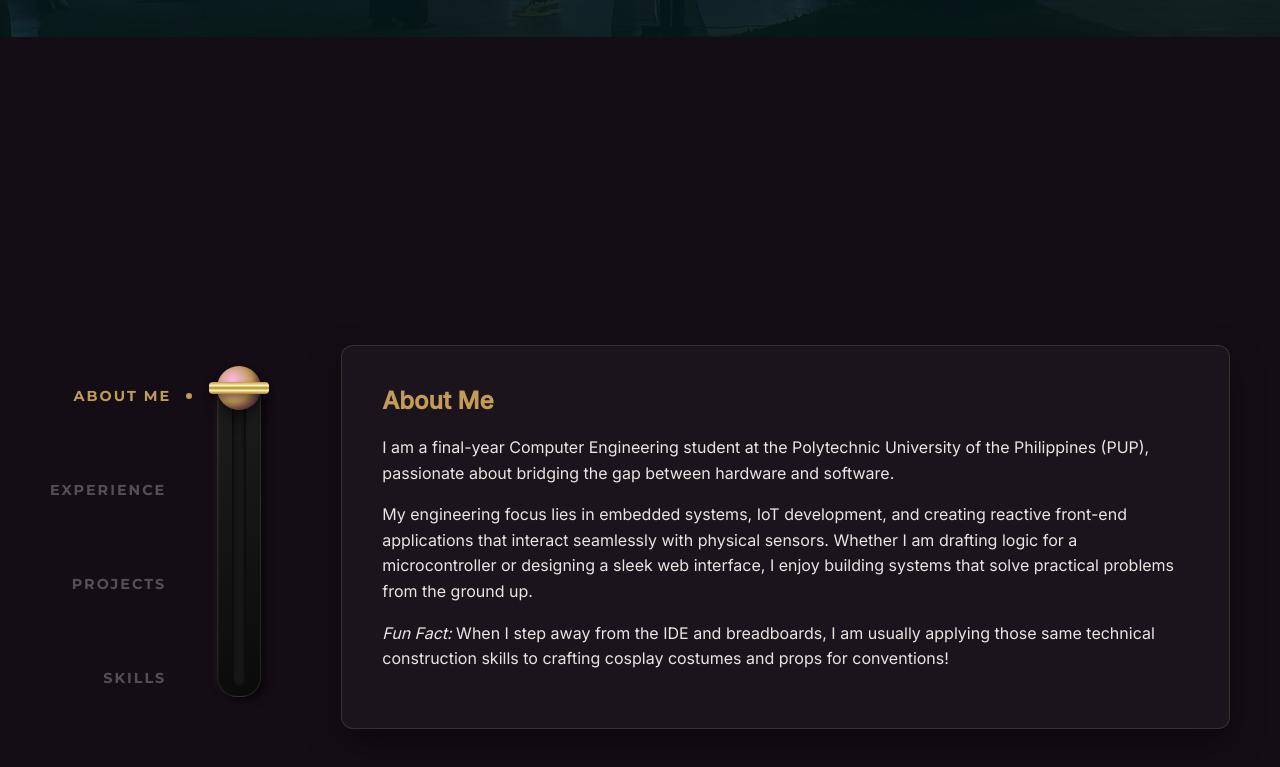
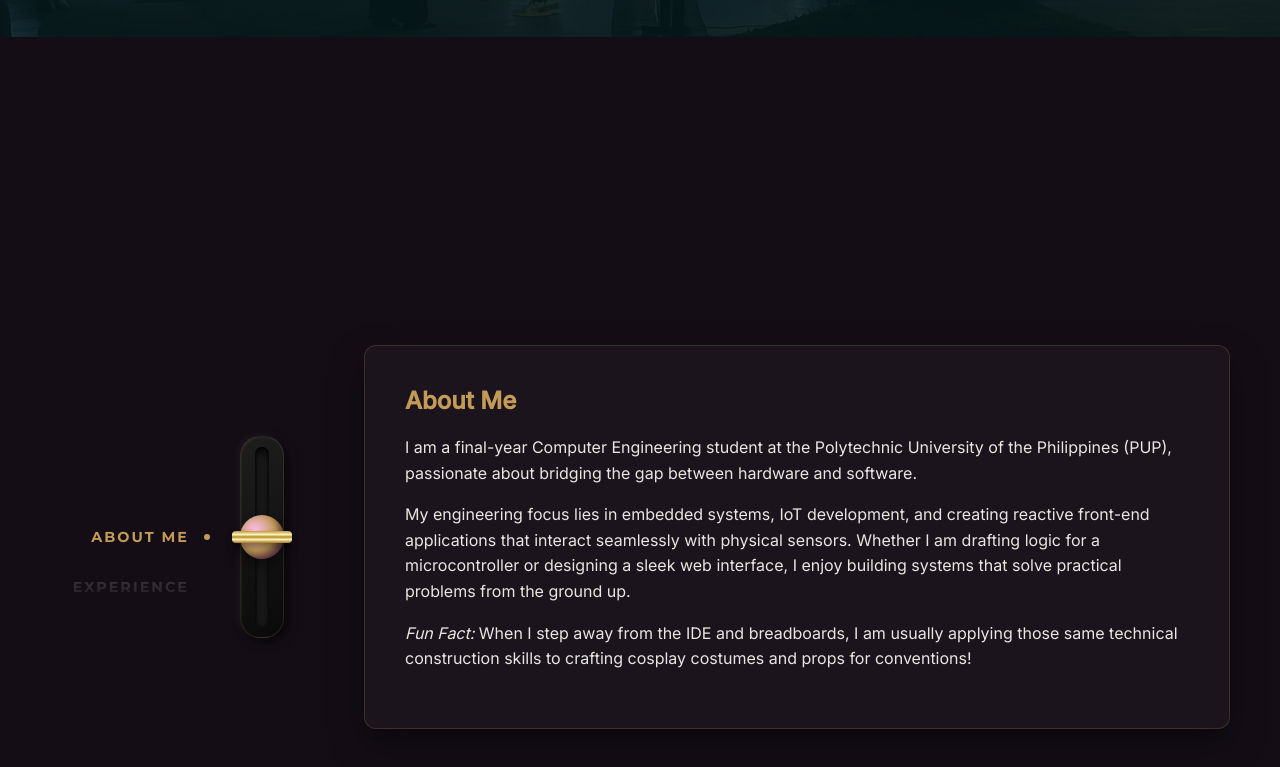
Before and after one commit to Flere2134/my-portfolio, a Vue app: page / in a window 1280 px wide. Shown: the part 763-1530 px from the top of the page. Built offline with nearby package versions, Linux system fonts and the light colour scheme.

Commit message:
feature: improved lever

```diff
--- a/src/components/InteractiveLever.vue
+++ b/src/components/InteractiveLever.vue
@@ -1,14 +1,19 @@
 <template>
   <div class="lever-wrapper">
-    <div class="labels">
+    <div class="reel-window">
       <div
-        v-for="(section, index) in sections"
-        :key="section"
-        class="label"
-        :class="{ active: activeIndex === index }"
+        class="reel-strip"
+        :style="{ transform: `translateY(-${activeIndex * 50}px)` }"
       >
-        {{ section }}
-        <span class="indicator-dot"></span>
+        <div
+          v-for="(section, index) in sections"
+          :key="section"
+          class="reel-item"
+          :class="{ active: activeIndex === index }"
+        >
+          {{ section }}
+          <span class="indicator-dot"></span>
+        </div>
       </div>
     </div>
 
@@ -16,8 +21,8 @@
       <div class="track" ref="trackRef">
         <div
           class="handle"
-          :class="{ 'recoiling': isRecoiling }"
-          :style="{ transform: `translateY(${handleY}px)` }"
+          :class="{ 'recoiling': !isDragging }"
+          :style="{ transform: `translateY(${dragOffset}px)` }"
           @pointerdown="startDrag"
         >
           <div class="metal-rod"></div>
@@ -40,58 +45,59 @@ const props = defineProps({
 const emit = defineEmits(['update:section'])
 
 const trackRef = ref(null)
-const handleY = ref(0)
+const isDragging = ref(false)
+const startY = ref(0)
+const currentY = ref(0)
 const activeIndex = ref(0)
-const isDragging = ref(false)
-const isRecoiling = ref(false)
+
+// Maximum pixels the lever can be pulled in either direction
+const maxDrag = 70
+
+// Calculates how far the lever is pulled from the center
+const dragOffset = computed(() => {
+  if (!isDragging.value) return 0 // Instantly snaps to 0 (center) when not dragging
+
+  let offset = currentY.value - startY.value
+  // Constrains the handle so it doesn't leave the track
+  return Math.max(-maxDrag, Math.min(maxDrag, offset))
+})
 
 const startDrag = (event) => {
   isDragging.value = true
+  startY.value = event.clientY
+  currentY.value = event.clientY
+
   window.addEventListener('pointermove', onDrag)
   window.addEventListener('pointerup', stopDrag)
-  // Prevent default scrolling while dragging on touch devices
   event.preventDefault()
 }
 
 const onDrag = (event) => {
-  if (!isDragging.value || !trackRef.value) return
-
-  const trackRect = trackRef.value.getBoundingClientRect()
-
-  // Calculate relative Y position within the track boundaries
-  let newY = event.clientY - trackRect.top
-
-  // Constrain the handle within the track (0 to track height)
-  newY = Math.max(0, Math.min(newY, trackRect.height))
-  handleY.value = newY
-
-  // Calculate progress ratio (0.0 to 1.0)
-  const progress = newY / trackRect.height
-
-  // Determine which section we are in.
-  // We strictly floor the value to ensure it maps correctly to our array indices [0, 1, 2, 3]
-  let mappedIndex = Math.floor(progress * props.sections.length)
-
-  // Edge case: if dragged to the absolute bottom edge, cap it at the last index
-  if (mappedIndex >= props.sections.length) {
-    mappedIndex = props.sections.length - 1
-  }
-
-  if (activeIndex.value !== mappedIndex) {
-    activeIndex.value = mappedIndex
-    emit('update:section', props.sections[mappedIndex])
-  }
+  if (!isDragging.value) return
+  currentY.value = event.clientY
 }
 
 const stopDrag = () => {
+  // 1. Capture the final offset BEFORE resetting the drag state
+  const finalOffset = dragOffset.value
+  const triggerThreshold = 35
+
+  // 2. Evaluate the captured offset
+  if (finalOffset > triggerThreshold) {
+    // Pulled DOWN -> Spin to the NEXT section
+    if (activeIndex.value < props.sections.length - 1) {
+      activeIndex.value++
+      emit('update:section', props.sections[activeIndex.value])
+    }
+  } else if (finalOffset < -triggerThreshold) {
+    // Pushed UP -> Spin to the PREVIOUS section
+    if (activeIndex.value > 0) {
+      activeIndex.value--
+      emit('update:section', props.sections[activeIndex.value])
+    }
+  }
+  // 3. NOW reset the dragging state so the lever snaps back visually
   isDragging.value = false
-
-  // Trigger the mechanical recoil animation
-  isRecoiling.value = true
-  setTimeout(() => {
-    isRecoiling.value = false
-  }, 250) // The timeout matches the CSS animation duration
-
   window.removeEventListener('pointermove', onDrag)
   window.removeEventListener('pointerup', stopDrag)
 }
@@ -100,41 +106,48 @@ const stopDrag = () => {
 <style scoped>
 .lever-wrapper {
   display: flex;
-  align-items: stretch;
+  align-items: center;
   gap: 30px;
-  height: 320px;
-  padding: 20px 0;
+  height: 240px;
 }
 
-/* Typography and Labels */
-.labels {
-  display: flex;
-  flex-direction: column;
-  justify-content: space-between;
-  text-align: right;
-  font-weight: bold;
-  color: var(--color-base);
-  font-family: 'Montserrat', sans-serif;
-  text-transform: uppercase;
-  letter-spacing: 2px;
-  font-size: 0.9rem;
-  padding: 10px 0;
+/* --- The Slot Machine Reel System --- */
+.reel-window {
+  height: 150px; /* Shows 3 items at a time */
+  width: 160px;
+  position: relative;
+  overflow: hidden;
+  /* Fades out the top and bottom text to create a cylindrical illusion */
+  -webkit-mask-image: linear-gradient(to bottom, transparent, black 25%, black 75%, transparent);
+  mask-image: linear-gradient(to bottom, transparent, black 25%, black 75%, transparent);
 }
 
-.label {
-  opacity: 0.3;
-  transition: all 0.3s ease;
-  position: relative;
+.reel-strip {
+  /* Pushes the first item down so it starts exactly in the center of the 150px window */
+  padding-top: 50px;
+  /* The snappy, heavy spin animation */
+  transition: transform 0.5s cubic-bezier(0.175, 0.885, 0.32, 1.15);
+}
+
+.reel-item {
+  height: 50px; /* Precise height for mathematical transform offsets */
   display: flex;
   align-items: center;
   justify-content: flex-end;
   gap: 15px;
+  font-family: 'Montserrat', sans-serif;
+  text-transform: uppercase;
+  font-weight: 700;
+  letter-spacing: 2px;
+  font-size: 0.9rem;
+  color: var(--color-text);
+  opacity: 0.2;
+  transition: all 0.3s ease;
 }
 
-.label.active {
+.reel-item.active {
   opacity: 1;
   color: var(--color-accent);
-  transform: translateX(5px);
 }
 
 .indicator-dot {
@@ -146,69 +159,74 @@ const stopDrag = () => {
   transition: opacity 0.3s ease;
 }
 
-.label.active .indicator-dot {
+.reel-item.active .indicator-dot {
   opacity: 1;
 }
 
-/* The Dark Mechanical Casing */
+/* --- The Mechanical Dark Casing --- */
 .track-casing {
   padding: 10px 14px;
-  /* Dark brushed metal gradient */
   background: linear-gradient(145deg, #1e1e1e, #0a0a0a);
   border-radius: 20px;
   box-shadow:
     4px 4px 10px rgba(0, 0, 0, 0.6),
     -2px -2px 8px rgba(255, 255, 255, 0.05),
     inset 1px 1px 2px rgba(255, 255, 255, 0.05);
-  border: 1px solid rgba(195, 155, 87, 0.15); /* Faint gold rim */
+  border: 1px solid rgba(195, 155, 87, 0.15);
+  height: 180px; /* Fixed height so the lever has room to travel */
   display: flex;
   justify-content: center;
 }
 
-/* The Recessed Slot */
 .track {
   width: 14px;
   background-color: #1a1a1a;
   border-radius: 8px;
   position: relative;
-  cursor: pointer;
-  /* Creates the deep groove effect */
   box-shadow:
     inset 0 4px 8px rgba(0,0,0,0.8),
     inset 0 1px 3px rgba(0,0,0,0.9);
+  height: 100%;
 }
 
-/* The Glossy Sphere Knob */
+/* --- The Spring-Loaded Handle --- */
 .handle {
   width: 44px;
   height: 44px;
-  /* 3D Radial Gradient to make it look like a polished gem or casino chip */
   background: radial-gradient(circle at 35% 35%, #ffbbee, var(--color-accent) 50%, #4a154b 90%);
   border-radius: 50%;
+
+  /* Positions the handle absolutely in the dead center of the track */
   position: absolute;
-  top: -22px;
-  left: -15px;
+  top: 50%;
+  left: 50%;
+  margin-top: -22px;
+  margin-left: -22px;
+
   cursor: grab;
   touch-action: none;
-  /* Heavy drop shadow so it hovers above the track */
   box-shadow:
     0 10px 15px rgba(0,0,0,0.3),
     0 4px 6px rgba(0,0,0,0.2),
     inset -4px -4px 8px rgba(0,0,0,0.3);
-  transition: transform 0.05s linear;
   z-index: 10;
 }
 
 .handle:active {
   cursor: grabbing;
-  /* Compress the shadow slightly to simulate pressing down */
   box-shadow:
     0 5px 8px rgba(0,0,0,0.3),
     0 2px 4px rgba(0,0,0,0.2),
     inset -4px -4px 8px rgba(0,0,0,0.3);
 }
 
-/* The Gold Metal Arm */
+/* When the user releases the mouse (!isDragging), this class is applied.
+  It creates the violent, spring-loaded snap back to 0px (center).
+*/
+.handle.recoiling {
+  transition: transform 0.4s cubic-bezier(0.175, 0.885, 0.32, 1.275);
+}
+
 .metal-rod {
   position: absolute;
   top: 50%;
@@ -216,23 +234,9 @@ const stopDrag = () => {
   transform: translate(-50%, -50%);
   width: 60px;
   height: 12px;
-  /* Brushed gold effect */
   background: linear-gradient(to bottom, #bf953f, #fcf6ba 30%, #b38728 50%, #fbf5b7 70%, #aa771c);
   border-radius: 4px;
   z-index: -1;
   box-shadow: 0 4px 6px rgba(0,0,0,0.4);
 }
-
-/* The Mechanical Recoil Animation */
-.handle.recoiling {
-  /* Using a custom bezier curve for a snappy, spring-like feel */
-  animation: mechanical-recoil 0.25s cubic-bezier(0.36, 0.07, 0.19, 0.97) both;
-}
-
-@keyframes mechanical-recoil {
-  0% { margin-top: 0; }
-  35% { margin-top: 6px; }  /* Heavy drop when released */
-  65% { margin-top: -2px; } /* Slight bounce back up */
-  100% { margin-top: 0; }   /* Settles into the locked position */
-}
 </style>
```
